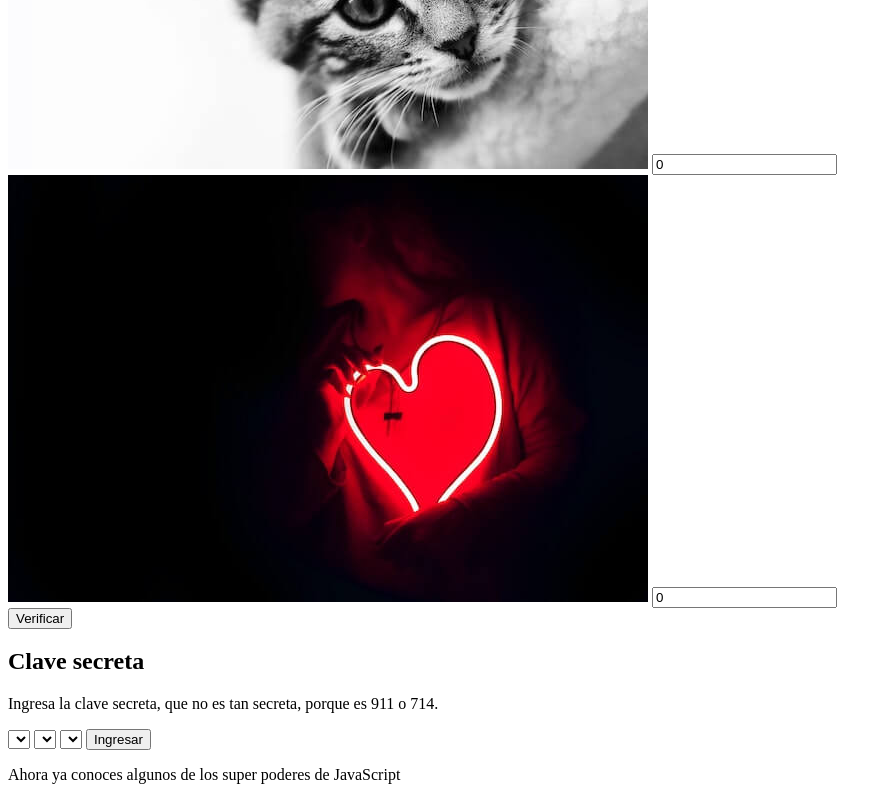
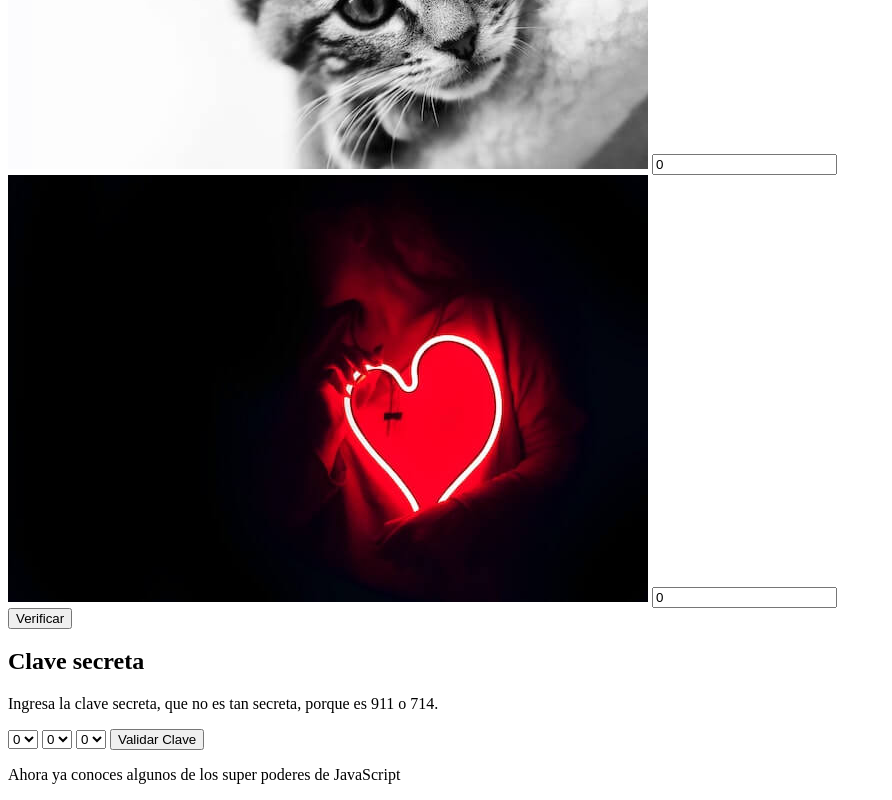
Before and after one commit to cristobal-2207/Condicionales-JS, a plain HTML site: page index.html in a window 1280 px wide. Shown: the part 1876-2676 px from the top of the page, without its empty margins (0-892 px from the left). Drawn offline with Linux system fonts and the light colour scheme.

Commit message:
5to Commit: Se agrega funcionalidad a la sección Clave Secreta.

```diff
--- a/assets/css/main.css
+++ b/assets/css/main.css
@@ -1,3 +1,3 @@
-.border{
+.bordes{
   border: solid 2px red;
 }
--- a/index.html
+++ b/index.html
@@ -41,17 +41,52 @@
       </div>
     </section>
     <!--/Pidiendo un máximo de 10 stickers-->
+    <!--Clave Secreta-->
     <section>
       <h2>Clave secreta</h2>
       <p>Ingresa la clave secreta, que no es tan secreta, porque es 911 o 714.</p>
       <div>
-        <select name="" id=""></select>
-        <select name="" id=""></select>
-        <select name="" id=""></select>
-        <button>Ingresar</button>
+        <select id="primerDigito">
+          <option value="0">0</option>
+          <option value="1">1</option>
+          <option value="2">2</option>
+          <option value="3">3</option>
+          <option value="4">4</option>
+          <option value="5">5</option>
+          <option value="6">6</option>
+          <option value="7">7</option>
+          <option value="8">8</option>
+          <option value="9">9</option>
+        </select>
+        <select id="segundoDigito">
+          <option value="0">0</option>
+          <option value="1">1</option>
+          <option value="2">2</option>
+          <option value="3">3</option>
+          <option value="4">4</option>
+          <option value="5">5</option>
+          <option value="6">6</option>
+          <option value="7">7</option>
+          <option value="8">8</option>
+          <option value="9">9</option>
+        </select>
+        <select id="tercerDigito">
+          <option value="0">0</option>
+          <option value="1">1</option>
+          <option value="2">2</option>
+          <option value="3">3</option>
+          <option value="4">4</option>
+          <option value="5">5</option>
+          <option value="6">6</option>
+          <option value="7">7</option>
+          <option value="8">8</option>
+          <option value="9">9</option>
+        </select>
+        <button id="validarClave">Validar Clave</button>
+        <p id="mensajeClaveSecreta"></p>
       </div>
-
     </section>
+    <!--Clave Secreta-->
   </main>
   <footer>
     <p>Ahora ya conoces algunos de los super poderes de JavaScript</p>
--- a/main.js
+++ b/main.js
@@ -1,3 +1,4 @@
+//Constantes de las Secciones
 // Constantes de Agregando y/o quitando bordes
 const imagenBordes = document.querySelector("#imagenBordes");
 
@@ -5,14 +6,23 @@ const imagenBordes = document.querySelector("#imagenBordes");
 const autoSticker = document.querySelector("#stickerAuto");
 const gatitoSticker = document.querySelector("#stickerGatito");
 const corazonSticker = document.querySelector("#stickerCorazon");
-
 const verificarSticker = document.querySelector("#verificarSticker");
 const mensajeSticker = document.querySelector("#mensajeSticker");
 
+//Constantes de Clave Secreta
+const primerDigito = document.querySelector("#primerDigito");
+const segundoDigito = document.querySelector("#segundoDigito");
+const tercerDigito = document.querySelector("#tercerDigito");
+const validarClave = document.querySelector("#validarClave");
+const mensajeClaveSecreta = document.querySelector("#mensajeClaveSereta");
+
+
+//Condiciones de las Secciones
 //Condiciones de Agregando y/o quitando bordes
 imagenBordes.addEventListener("click", () =>{
-  imagenBordes.classList.toggle("border")
+  imagenBordes.classList.toggle("bordes")
 })
+
 //Condiciones de Pidiendo un máximo de 10 stickers
 verificarSticker.addEventListener("click", () => {
   const sumatoria = parseInt(stickerAuto.value) + parseInt(stickerGatito.value) + parseInt(stickerCorazon.value);
@@ -22,3 +32,14 @@ verificarSticker.addEventListener("click", () => {
     mensajeSticker.textContent = `Llevas ${sumatoria} stickers.`
   }
 })
+
+//Condiciones de Clave Secreta
+validarClave.addEventListener("click", () => {
+  if(parseInt(primerDigito.value) === 9 && parseInt(segundoDigito.value) === 1 &&parseInt(tercerDigito.value) === 1){
+    mensajeClaveSecreta.textContent = "Password 1 Correcto";
+  } else if(parseInt(primerDigito.value) === 7 && parseInt(segundoDigito.value) === 1 && parseInt(tercerDigito.value) === 4){
+    mensajeClaveSecreta.textContent = "Password 2 Correcto";
+  } else {
+    mensajeClaveSecreta.textContent = "Password Incorrecto";
+  }
+})
```
